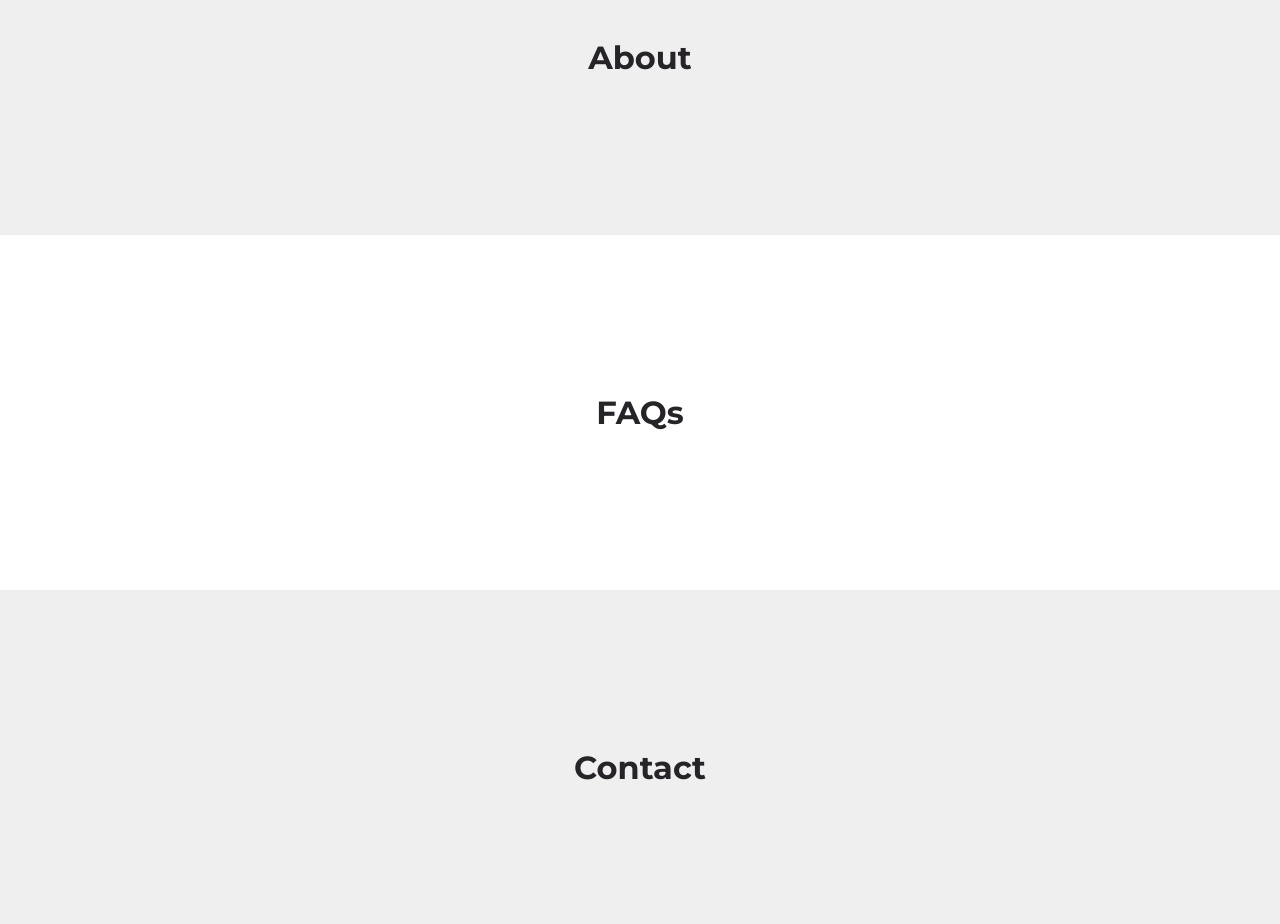
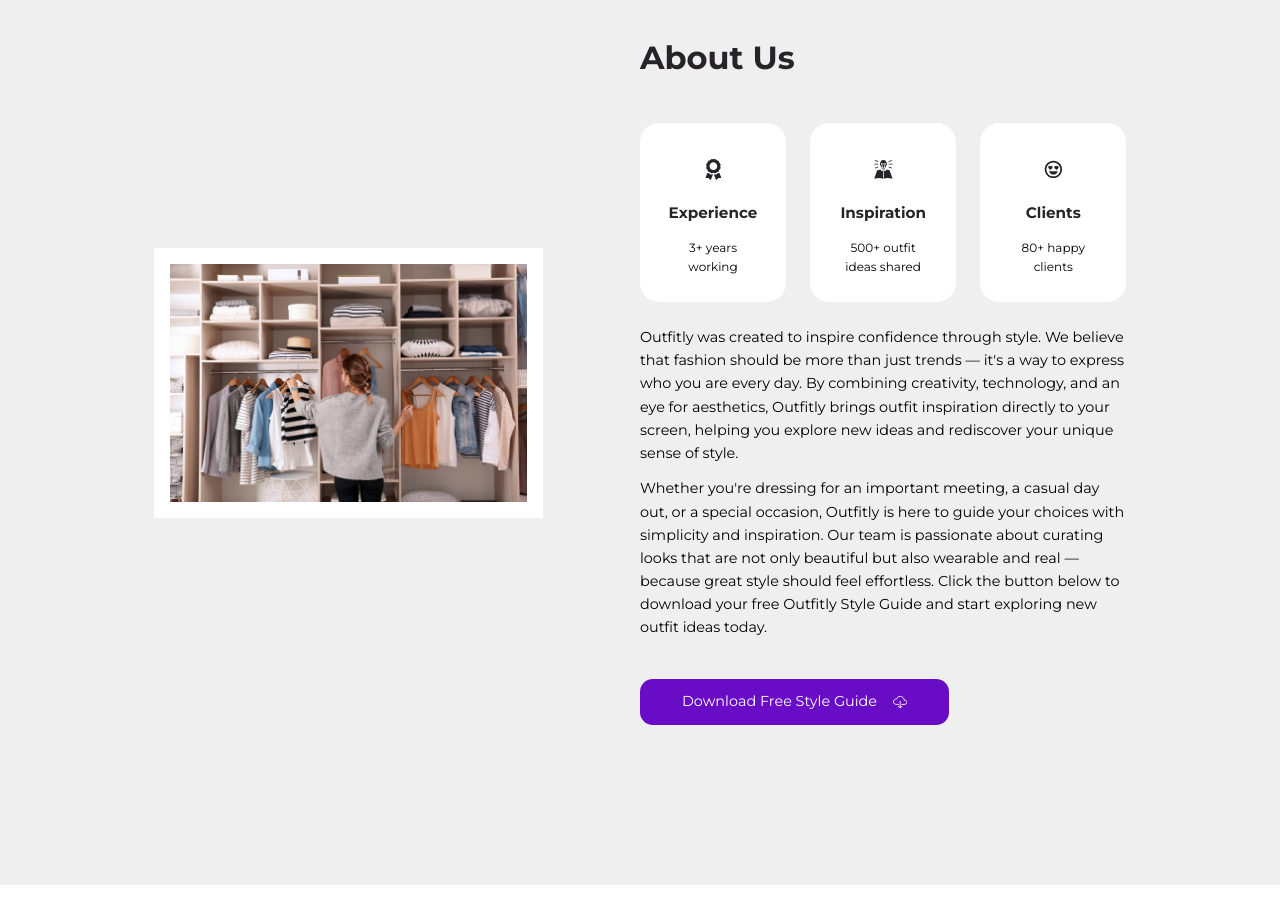
Before and after one commit to prosenicaa/outfitly_react, a React (Create React App) app: page / in a window 1280 px wide. Shown: the part 800-1724 px from the top of the page. Built offline with nearby package versions, Linux system fonts and the light colour scheme.

Commit message:
Add about section with card components and downloadable pdf

```diff
--- /dev/null
+++ b/src/components/Card.jsx
@@ -0,0 +1,11 @@
+import './card.css'
+
+const Card = ({children, className}) => {
+  return (
+    <article className={`card ${className}`}>
+        {children}
+    </article>
+  )
+}
+
+export default Card
--- /dev/null
+++ b/src/components/card.css
@@ -0,0 +1,21 @@
+.card {
+    background: var(--color-white);
+    padding: 1.5rem;
+    border: 2px solid transparent;
+    border-radius: var(--border-radius-1);
+    transition: var(--transition);
+}
+
+.card:hover {
+    background: transparent;
+    border-color: var(--color-white);
+    transform: translateY(-0.5rem);
+}
+
+/* MEDIA QUERY (phone) */
+
+@media screen and (max-width: 600px){
+    .card {
+        padding: 1.2rem;
+    }
+}
--- a/src/sections/about/About.jsx
+++ b/src/sections/about/About.jsx
@@ -1,8 +1,51 @@
+import AboutImage from '../../assets/about2.jpg'
+import StyleGuide from '../../assets/Outfitly_Style_Guide.pdf'
+import { IoCloudDownloadOutline } from "react-icons/io5";
+import Card from '../../components/Card'
+import data from './data'
 import './about.css';
 
 const About = () => {
   return (
-    <section id="about"><h2>About</h2></section>
+    <section id="about">
+      <div className="container about__container">
+        <div className="about__left">
+          <div className="about__picture">
+            <img src={AboutImage} alt="About Image" />
+          </div>
+        </div>
+        <div className="about__right">
+          <h2>About Us</h2>
+          <div className="about__cards">
+              {
+                data.map(item => (
+                  <Card key={item.id} className="about__card">
+                    <span className='about__card-icon'>{item.icon}</span>
+                    <h5>{item.title}</h5>
+                    <small>{item.desc}</small>
+                  </Card>
+                ))
+              }
+          </div>
+          <p>
+            Outfitly was created to inspire confidence through style. We believe
+            that fashion should be more than just trends — it's a way to express who
+            you are every day. By combining creativity, technology, and an eye for
+            aesthetics, Outfitly brings outfit inspiration directly to your screen,
+            helping you explore new ideas and rediscover your unique sense of style.
+          </p>
+          <p>
+            Whether you're dressing for an important meeting, a casual day out, or a
+            special occasion, Outfitly is here to guide your choices with simplicity
+            and inspiration. Our team is passionate about curating looks that are not
+            only beautiful but also wearable and real — because great style should feel
+            effortless. Click the button below to download your free Outfitly Style Guide
+            and start exploring new outfit ideas today.
+          </p>
+          <a href={StyleGuide} download className='btn primary'>Download Free Style Guide <IoCloudDownloadOutline /></a>
+        </div>
+      </div>
+    </section>
   )
 }
 
--- a/src/sections/about/about.css
+++ b/src/sections/about/about.css
@@ -0,0 +1,99 @@
+.about__container {
+    display: grid;
+    grid-template-columns: 40% 50%;
+    gap: 10%;
+    align-items: center;
+}
+
+.about__picture {
+    width: 100%;
+    max-width: 500px;
+    margin: 0 auto;
+    height: fit-content;
+    max-height: 40rem;
+    border: 1rem solid var(--color-white);
+    transition: var(--transition);
+    display: flex;
+    justify-content: center;
+    align-items: center;
+}
+
+.about__picture img {
+    width: 100%;
+    height: 100%;
+    object-fit: cover;
+    display: block;
+}
+
+.about__picture:hover {
+    border-width: 0;
+}
+
+.about__cards {
+    margin: 3rem 0 1.5rem;
+    display: grid;
+    grid-template-columns: repeat(3, 1fr);
+    gap: 1.5rem;
+}
+
+.card.about__card {
+    text-align: center;
+}
+
+.about__card-icon {
+    font-size: 1.3rem;
+    color: var(--color-black);
+    border-radius: var(--border-radius-3);
+    width: fit-content;
+    margin-inline: auto;
+    padding: 0.6rem;
+    display: flex;
+    align-items: center;
+    transition: var(--transition);
+}
+
+.card.about__card:hover .about__card-icon{
+    background: var(--color-primary);
+    color: var(--color-white);
+}
+
+.card.about__card h5 {
+    margin: 1rem 0;
+}
+
+.about__right p {
+    margin-bottom: 0.8rem;
+}
+
+.about__right .btn {
+    margin-top: 2.5rem;
+}
+
+/* MEDIA QUERY (tablets) */
+
+@media screen  and (max-width: 1024px){
+    .about__left {
+        display: none;
+    }
+
+    .about__container {
+        grid-template-columns: 1fr;
+    }
+
+    .about__right h2 {
+        text-align: center;
+    }
+}
+
+/* MEDIA QUERY (phones) */
+
+@media screen and (max-width: 600px){
+    .about__cards {
+        grid-template-columns: 1fr 1fr;
+        gap: 1rem;
+    }
+
+    .about__right .btn {
+        margin-top: 2rem;
+    }
+}
--- /dev/null
+++ b/src/sections/about/data.js
@@ -0,0 +1,11 @@
+import { FaAward } from "react-icons/fa";
+import { GiInspiration } from "react-icons/gi";
+import { BiHappyHeartEyes } from "react-icons/bi";
+
+const data = [
+    {id: 1, icon: <FaAward/>, title: 'Experience', desc: '3+ years working'},
+    {id: 2, icon: <GiInspiration/>, title: 'Inspiration', desc: '500+ outfit ideas shared'},
+    {id: 3, icon: <BiHappyHeartEyes/>, title: 'Clients', desc: '80+ happy clients'}
+]
+
+export default data;
```
Also changed, not shown: src/assets/about2.jpg (added), 1 other file (tests, documents, lock files or other folders).
